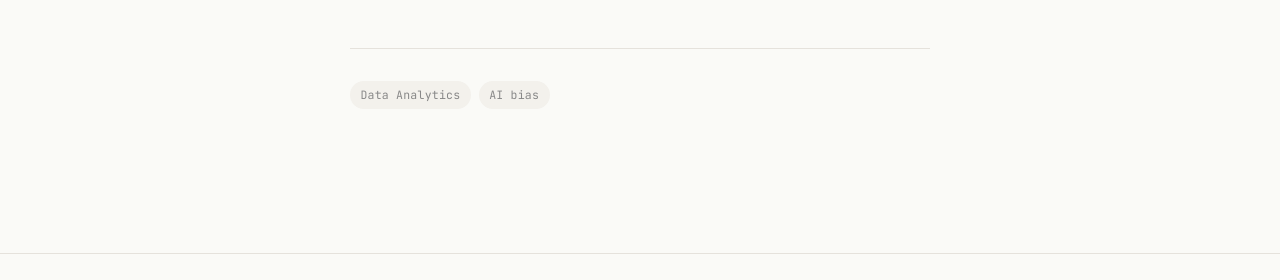
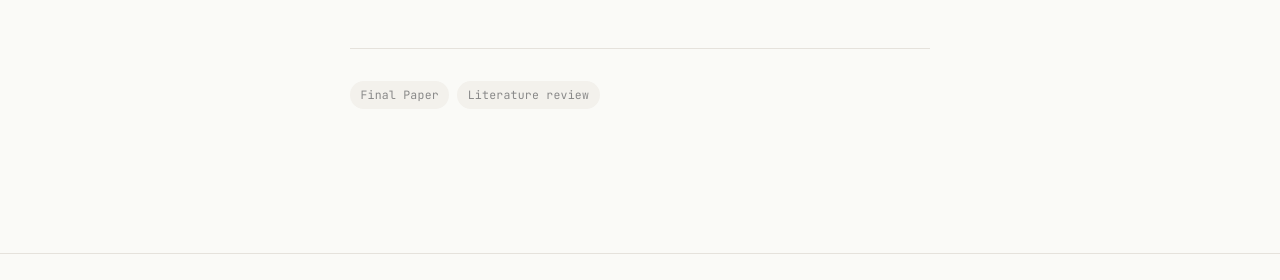
Before and after one commit to leonafrancis/leonafrancisceamls26.github.io, a Jekyll site: the page built from _posts/2026-06-16-day-16.md, in a window 1280 px wide and 900 px high, scrolled down 1565 px. Shown: the part 529-809 px from the top of the window. Built offline with Jekyll 4.4.1, drawn with Linux system fonts in a browser that asks for light colours; some web fonts are replaced.

Commit message:
Update 2026-06-16-day-16.md

```diff
--- a/_posts/2026-06-16-day-16.md
+++ b/_posts/2026-06-16-day-16.md
@@ -3,7 +3,7 @@ layout: post
 title: "Day 16 — Literature Review"
 date: 2026-06-16
 permalink: /day16.html
-tags: ["Data Analytics", "AI bias"]
+tags: ["Final Paper", "Literature review"]
 
 what_i_learned: |
   Today, we worked on our literature review and the rough draft for our paper. We began working on the introduction and the abstract of the rough draft for our paper using a template that Blessing made. We were each assigned different sections of the abstract and the introduction. After we completed that we put our work together and went through the different sections to see how it all flowed together. We then went through each section and worked on it together to make sure it was readable, and easy to understand. After we began to work on our literature review where we were split up into teams of 2 and given different subsections to work on. I was paired with Kosi and we began on our first section which was the most important section according to Blessing. We had to split the work up amongst ourselves and we had to go through the spreedsheet of papers we had been collecting since the beginning of the program to do our section. We still aren't done with our first section. Today will be the beginning of us working on our paper but the only day we are working on it this week.
```
